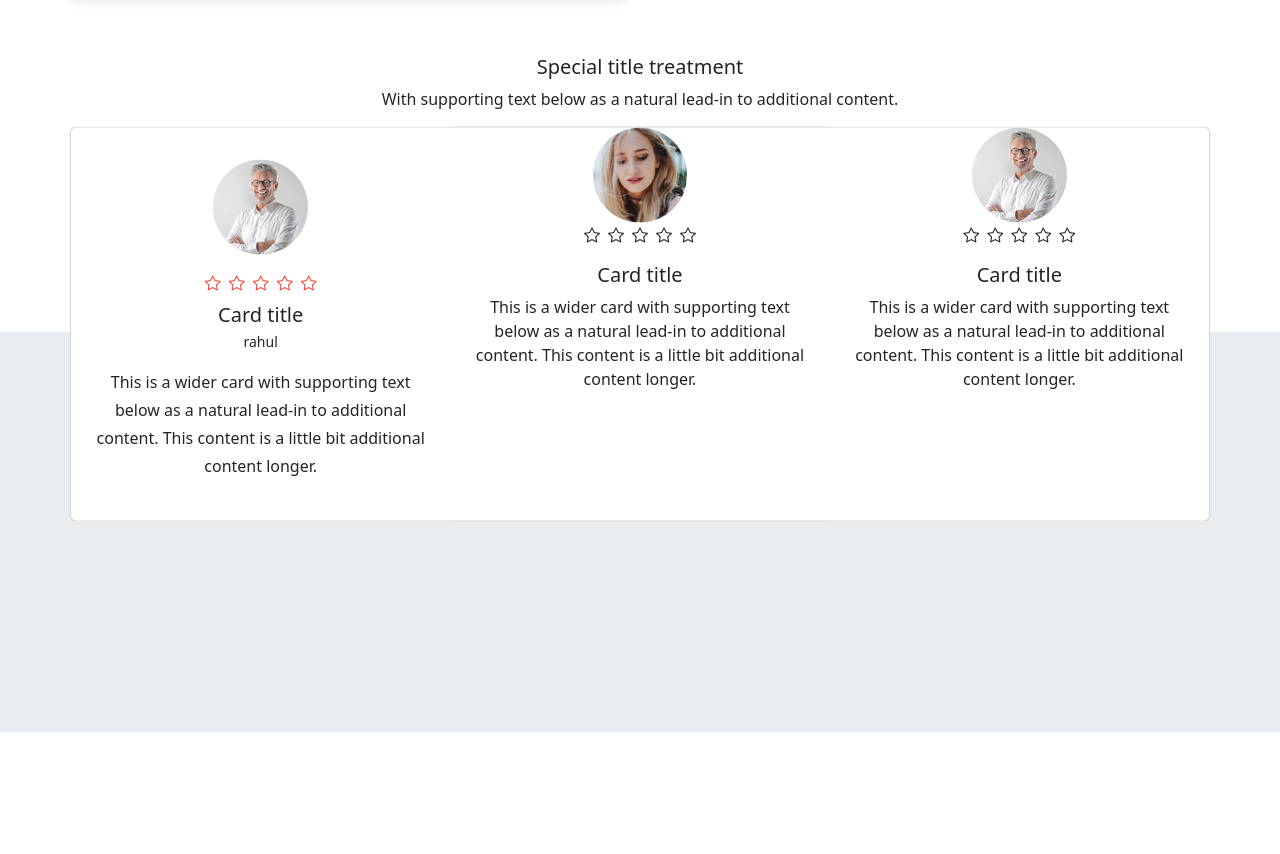
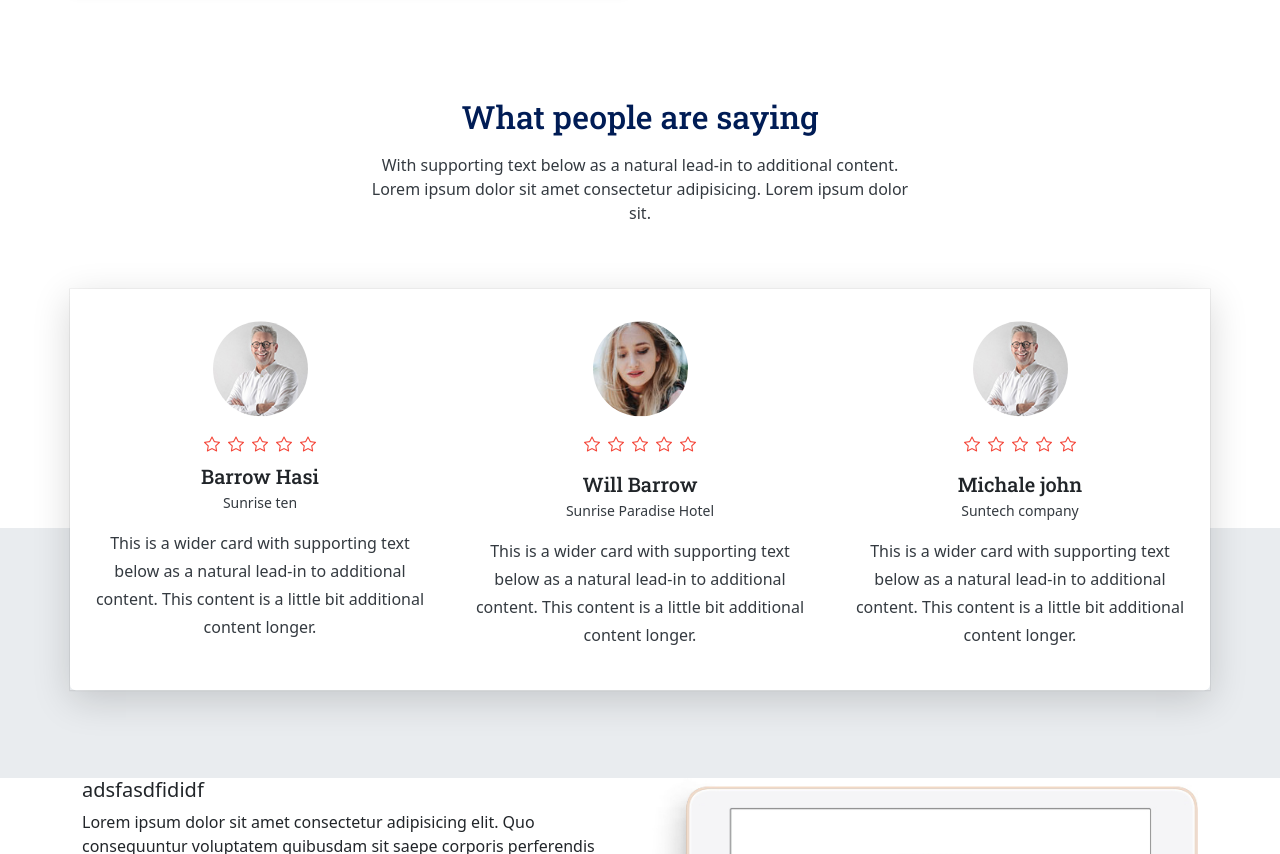
Before and after one commit to RahulRitchil/Bootstrap-Project-2-With-Responsive-Design, a website: page index.html in a window 1280 px wide. Shown: the part 3674-4528 px from the top of the page. Before the commit the page ends 4406 px from the top, so only its background shows below. Drawn offline with Linux system fonts and the light colour scheme.

Commit message:
added 6th section of the main part

```diff
--- a/assets/css/style.css
+++ b/assets/css/style.css
@@ -95,9 +95,6 @@
     box-shadow: rgba(0, 0, 0, 0.16) 0rem 0.625rem 2.25rem 0rem, rgba(0, 0, 0, 0.06) 0rem 0rem 0rem 0.063rem;
 }
 /* 2nd section */
-.ms-2nd-card{
-    padding: 5rem 23rem;
-}
 .ms-2nd-mb{
     margin-bottom: 6.75rem;
 }
@@ -110,24 +107,23 @@
 }
 /* 4th section */
 .ms-4th-h{
-    height: 200px;
-    background-color: #f44336;
+    height: 25.25rem;
 }
 .ms-4th-top{
-    top: 78% !important;
+    top: 67% !important;
 }
 .fs-7{
-    font-size: 14px;
+    font-size: 0.875rem;
 }
 .lh-own{
-    line-height: 28px;
+    line-height: 1.75rem;
 }
 .p-own{
-    padding: 32px 0 25px 0;
+    padding: 2rem 0 1.563rem 0;
 }
 /* 5th section */
 .back-bg{
     width: 100%;
-    height: 400px;
+    height: 15.625rem;
 }
 /* main end */
--- a/index.html
+++ b/index.html
@@ -165,7 +165,7 @@
       <!-- 2nd section -->
       <section class="container-fluid px-0 bg-gray-200">
         <div class="card text-center container ms-2nd-mb border-0 bg-gray-200">
-          <div class="card-body ms-2nd-card">
+          <div class="card-body w-50 mx-auto my-5 py-5">
             <h2 class="card-title geo-pslab mb-3 lh-sm">"It's simply the best guide to making money online ever released which only a fool would ignore."</h2>
             <p class="card-text geo-pslab fw-bold text-danger">&#8212; John Smith</p>
           </div>
@@ -258,14 +258,14 @@
       <!-- 4th section -->
       <section class="container px-0 position-relative ms-4th-h">
         <div class="w-100 position-absolute ms-4th-top start-50 translate-middle">
-          <div class="card border-0 text-center">
+          <div class="card border-0 text-center w-50 mx-auto">
             <div class="card-body pt-0">
-              <h5 class="card-title">Special title treatment</h5>
-              <p class="card-text">With supporting text below as a natural lead-in to additional content.</p>
+              <h2 class="card-title geo-pslab text-primary mb-3">What people are saying</h2>
+              <p class="card-text text-gray-800">With supporting text below as a natural lead-in to additional content. Lorem ipsum dolor sit amet consectetur adipisicing. Lorem ipsum dolor sit.</p>
             </div>
           </div>
-          <div class="card-group">
-            <div class="card border-end-0 align-items-center p-own">
+          <div class="card-group emt-card mt-5">
+            <div class="card border-0 align-items-center p-own">
               <img src="./assets/media/images/test-1.jpeg" class="card-img-top w-25 rounded-circle" alt="test-1">
               <span class="d-flex justify-content-between mt-3">
                 <i class="bi bi-star px-1 text-danger"></i>
@@ -275,37 +275,39 @@
                 <i class="bi bi-star px-1 text-danger"></i>
               </span>
               <div class="card-body text-center pt-2">
-                <h5 class="card-title mb-1">Card title</h5>
-                <p class="fs-7">rahul</p>
-                <p class="card-text lh-own">This is a wider card with supporting text below as a natural lead-in to additional content. This content is a little bit additional content longer.</p>
+                <h5 class="card-title mb-1 geo-pslab">Barrow Hasi</h5>
+                <p class="fs-7 text-gray-800">Sunrise ten</p>
+                <p class="card-text lh-own text-gray-800">This is a wider card with supporting text below as a natural lead-in to additional content. This content is a little bit additional content longer.</p>
               </div>
             </div>
-            <div class="card border-end-0 align-items-center">
+            <div class="card border-0 align-items-center p-own">
               <img src="./assets/media/images/test-2.jpeg" class="card-img-top w-25 rounded-circle" alt="test-2">
-              <span class="d-flex justify-content-between">
-                <i class="bi bi-star px-1"></i>
-                <i class="bi bi-star px-1"></i>
-                <i class="bi bi-star px-1"></i>
-                <i class="bi bi-star px-1"></i>
-                <i class="bi bi-star px-1"></i>
+              <span class="d-flex justify-content-between mt-3">
+                <i class="bi bi-star px-1 text-danger"></i>
+                <i class="bi bi-star px-1 text-danger"></i>
+                <i class="bi bi-star px-1 text-danger"></i>
+                <i class="bi bi-star px-1 text-danger"></i>
+                <i class="bi bi-star px-1 text-danger"></i>
               </span>
               <div class="card-body text-center">
-                <h5 class="card-title">Card title</h5>
-                <p class="card-text">This is a wider card with supporting text below as a natural lead-in to additional content. This content is a little bit additional content longer.</p>
+                <h5 class="card-title mb-1 geo-pslab">Will Barrow</h5>
+                <p class="fs-7 text-gray-800">Sunrise Paradise Hotel</p>
+                <p class="card-text lh-own text-gray-800">This is a wider card with supporting text below as a natural lead-in to additional content. This content is a little bit additional content longer.</p>
               </div>
             </div>
-            <div class="card align-items-center">
+            <div class="card align-items-center p-own border-0">
               <img src="./assets/media/images/test-1.jpeg" class="card-img-top w-25 rounded-circle" alt="test-1">
-              <span class="d-flex justify-content-between">
-                <i class="bi bi-star px-1"></i>
-                <i class="bi bi-star px-1"></i>
-                <i class="bi bi-star px-1"></i>
-                <i class="bi bi-star px-1"></i>
-                <i class="bi bi-star px-1"></i>
+              <span class="d-flex justify-content-between mt-3">
+                <i class="bi bi-star px-1 text-danger"></i>
+                <i class="bi bi-star px-1 text-danger"></i>
+                <i class="bi bi-star px-1 text-danger"></i>
+                <i class="bi bi-star px-1 text-danger"></i>
+                <i class="bi bi-star px-1 text-danger"></i>
               </span>
               <div class="card-body text-center">
-                <h5 class="card-title">Card title</h5>
-                <p class="card-text">This is a wider card with supporting text below as a natural lead-in to additional content. This content is a little bit additional content longer.</p>
+                <h5 class="card-title mb-1 geo-pslab">Michale john</h5>
+                <p class="fs-7 text-gray-800">Suntech company</p>
+                <p class="card-text lh-own text-gray-800">This is a wider card with supporting text below as a natural lead-in to additional content. This content is a little bit additional content longer.</p>
               </div>
             </div>
           </div>
@@ -313,6 +315,33 @@
       </section>
       <!-- 5th section -->
       <div class="container-fluid bg-gray-200 back-bg"></div>
+      <!-- 6th section -->
+      <div class="container">
+        <div class="row">
+          <div class="col-6">
+            <h5>adsfasdfididf</h5>
+            <p>Lorem ipsum dolor sit amet consectetur adipisicing elit. Quo consequuntur voluptatem quibusdam sit saepe corporis perferendis error dicta maiores, nesciunt soluta iure suscipit sunt porro officiis? Corrupti, quae. Sit totam fuga vel voluptatibus. Commodi maiores veritatis iusto fugiat numquam obcaecati.</p>
+            <div class="d-flex justify-content-center align-items-center">
+              <i class="bi bi-bar-chart-line p-5"></i>
+              <div>
+                <p>gfdsdfg</p>
+                <p>Lorem ipsum dolor sit amet consectetur adipisicing elit.    Sequi,nesciunt in. Aspernatur iusto voluptatum libero.</p>
+              </div>
+            </div>
+            <div class="d-flex justify-content-center align-items-center">
+              <i class="bi bi-file-earmark-text p-5"></i>
+              <div>
+                <p>gfdsdfg</p>
+                <p>Lorem ipsum dolor sit amet consectetur adipisicing elit.    Sequi,nesciunt in. Aspernatur iusto voluptatum libero.</p>
+              </div>
+            </div>
+            <a href="#" class="btn btn-danger text-light fs-6 fw-semibold geo-btn rounded-pill px-4 py-2">PURCHASE ON AMAZON&nbsp;&nbsp; <i class="bi bi-chevron-right fw-semibold"></i></a>
+          </div>
+          <div class="col-6">
+            <img class="img-fluid" src="./assets/media/images/ipad.jpeg" alt="ipad">
+          </div>
+        </div>
+      </div>
     </main>
     <!-- main end -->
 
```
Also changed, not shown: assets/media/images/ipad.jpeg (added).
